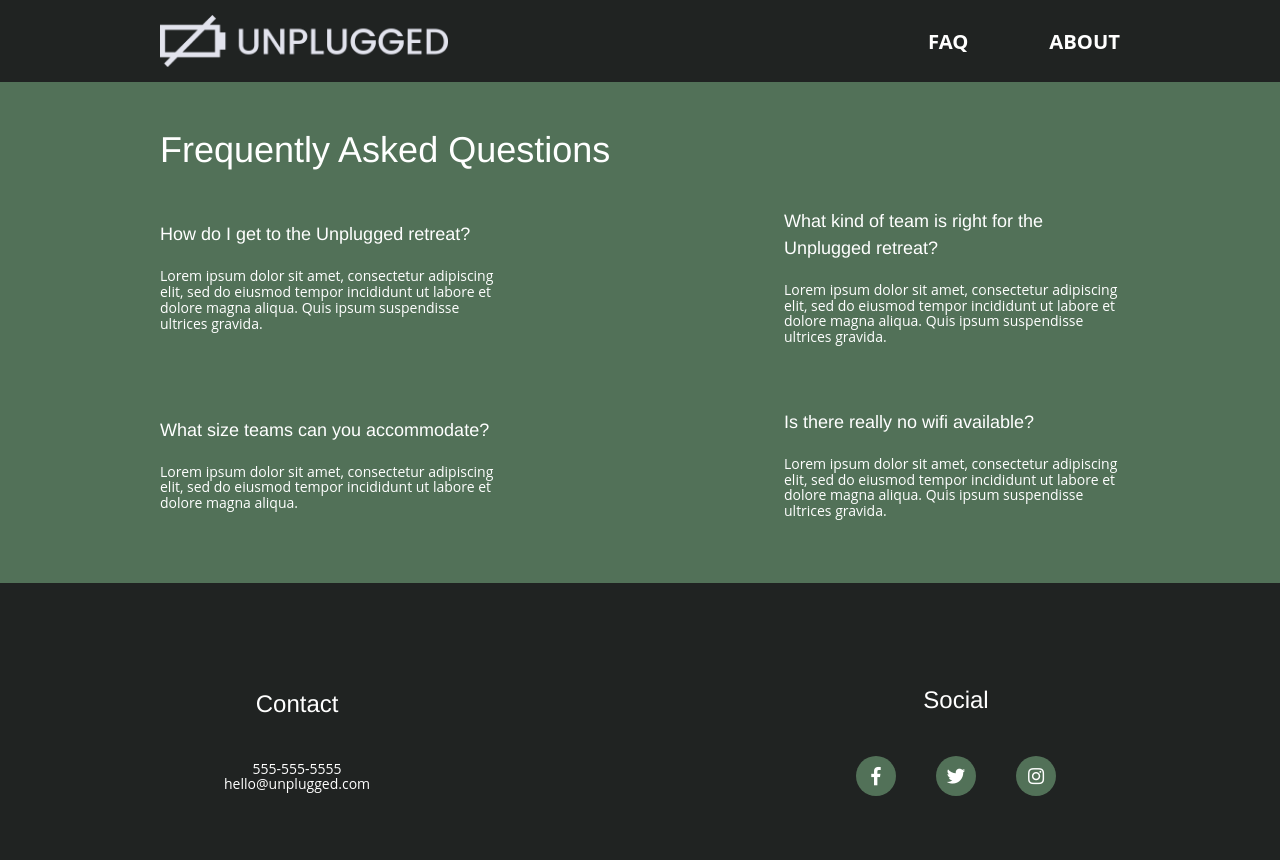
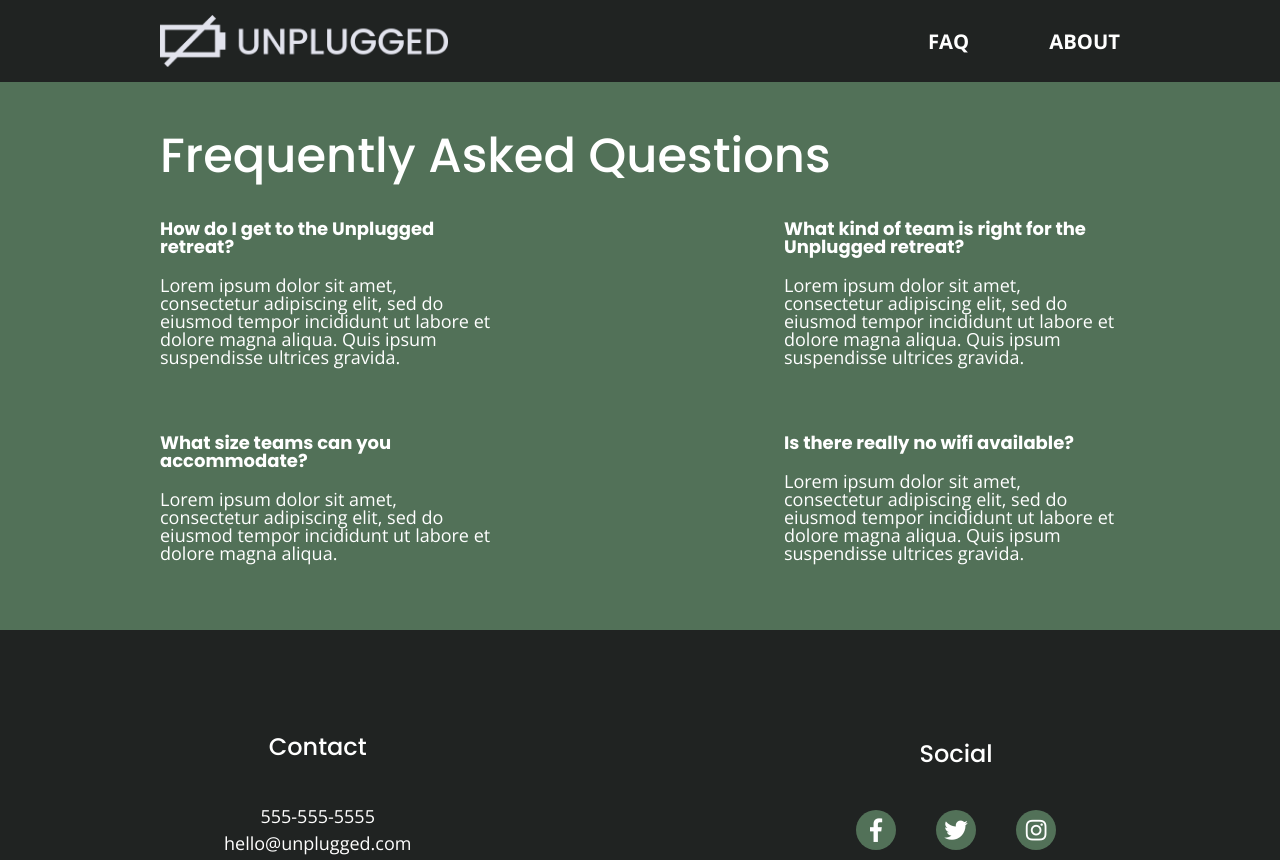
Before and after one commit to skillcrush/206-unplugged_retreat-beta, a plain HTML site: page faq/index.html in a window 1280 px wide. Shown: the top 860 px of the page. Drawn offline with nearby package versions, Linux system fonts and the light colour scheme; files whose address does not match are found by name.

Commit message:
updated Google Fonts and completed refactoring desktop styles

```diff
--- a/css/main.css
+++ b/css/main.css
@@ -435,6 +435,7 @@ input[type=button]{
 
 .faq-content h4{
     line-height: 1.5;
+    font-weight: 700;
 }
 
 /* ==========================================================================
@@ -532,6 +533,12 @@ input[type=button]{
 
     h2{
         font-size: 2.25em;
+        line-height: 3;
+    }
+
+    h3{
+        font-size: 1.5em;
+        line-height: 1.875;
     }
 
     /* Header */
@@ -564,6 +571,7 @@ input[type=button]{
 
     .hero-area h1{
         font-size: 3em;
+        line-height: 1;
     }
 
     /* Aside */
@@ -642,6 +650,10 @@ input[type=button]{
         margin-bottom: 40px;
     }
 
+    footer p{
+        line-height: 1.5;
+    }
+
     footer .social-icons{
         width: 12.5em;
         justify-content: space-between;
@@ -692,6 +704,12 @@ input[type=button]{
     .faq-content{
         flex-basis: 40%;
     }
+
+    .faq h4,
+    .faq p{
+        font-size: .875em;
+        line-height: 1.125;
+    }
 }
 
 @media only screen and (min-width: 1200px) {
@@ -699,8 +717,18 @@ input[type=button]{
         max-width: 960px;
     }
 
-    h3{
+    h2{
+        font-size: 2.25em;
+    }
+
+    h3,
+    h4{
         font-size: 1.875em;
+    }
+
+    p{
+        font-size: 1.125em;
+        line-height: 1.5;
     }
 
     /* Hero */
@@ -762,10 +790,17 @@ input[type=button]{
    ========================================================================== */
     .faq h2{
         width: 100%;
+        font-size: 3em;
     }
 
     .faq-content{
         flex-basis: 35%;
+    }
+
+    .faq h4,
+    .faq p{
+        font-size: 1.125em;
+        line-height: 1;
     }
 }
 
--- a/faq/index.html
+++ b/faq/index.html
@@ -16,6 +16,9 @@
   <link rel="stylesheet" href="../css/main.css">
   <!-- FontAwesome CDN version 5.5 -->
   <link rel="stylesheet" href="https://use.fontawesome.com/releases/v5.5.0/css/all.css" integrity="sha384-B4dIYHKNBt8Bc12p+WXckhzcICo0wtJAoU8YZTY5qE0Id1GSseTk6S+L3BlXeVIU" crossorigin="anonymous">
+
+  <!-- Google Fonts -->
+  <link href="https://fonts.googleapis.com/css?family=Open+Sans:400,700|Poppins:500,700" rel="stylesheet">
 </head>
 
 <body>
```
Also changed, not shown: about/index.html (+3 -0 lines), index.html (+2 -0 lines).
